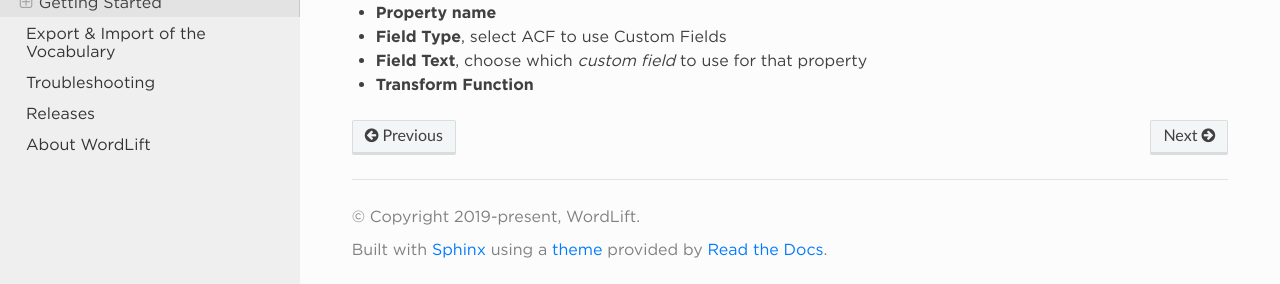
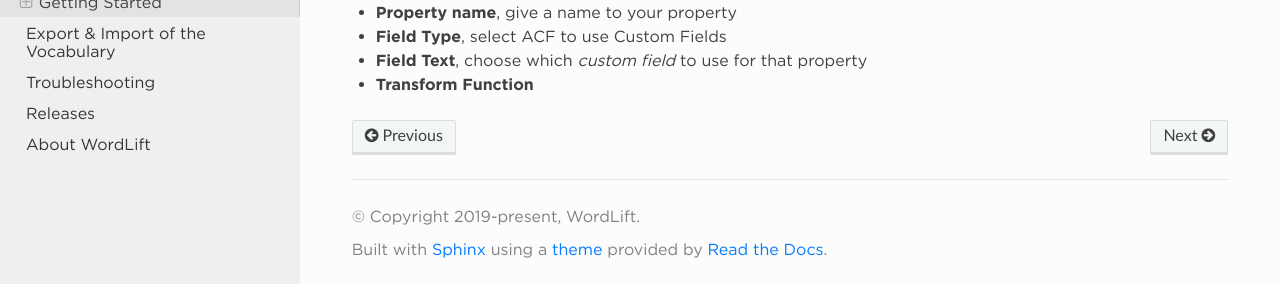
Before and after one commit to insideout10/wordlift-docs, a Sphinx documentation site: the page built from docs/mappings.rst, in a window 1280 px wide and 900 px high, scrolled down 5333 px, cut to the strip 616-900 px from the top of the window. Built offline with Sphinx 7.4.7 and the Read the Docs theme 2.0.0, drawn with Linux system fonts in a browser that asks for light colours.

Commit message:
Update mappings.rst

```diff
--- a/docs/mappings.rst
+++ b/docs/mappings.rst
@@ -94,7 +94,7 @@ Add at least one **Property**:
 
 .. image:: /images/mapping.step-5.png
 
-* **Property name**
+* **Property name**, give a name to your property
 * **Field Type**, select ACF to use Custom Fields
 * **Field Text**, choose which *custom field* to use for that property
 * **Transform Function**
```
